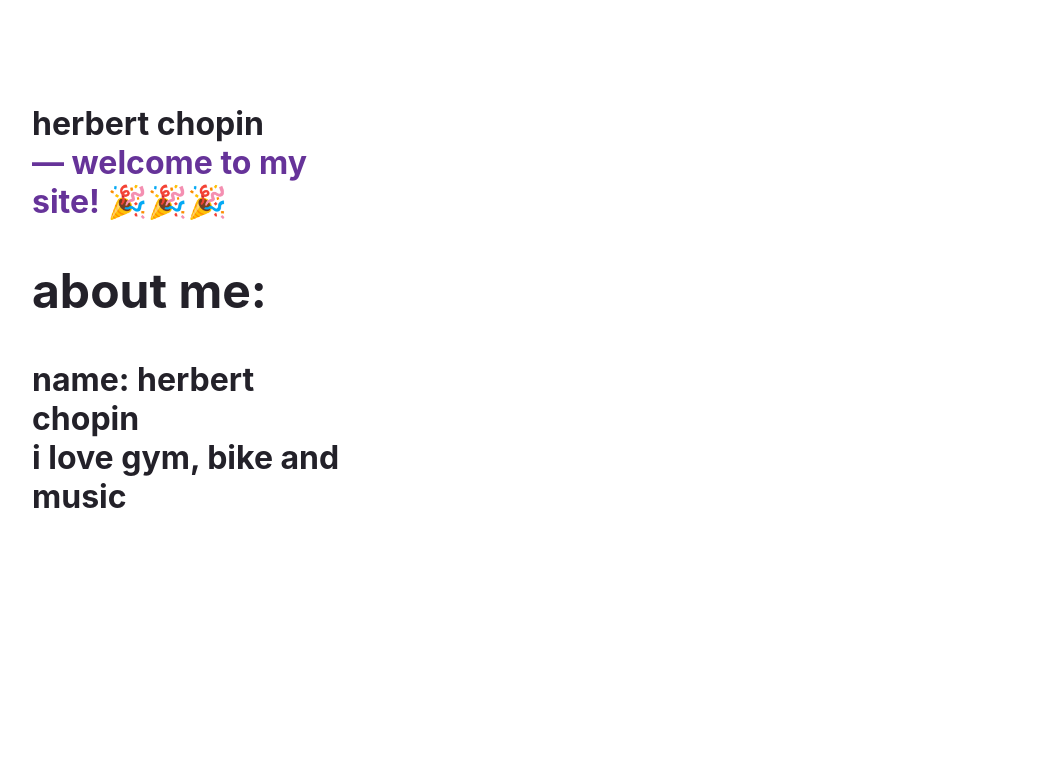
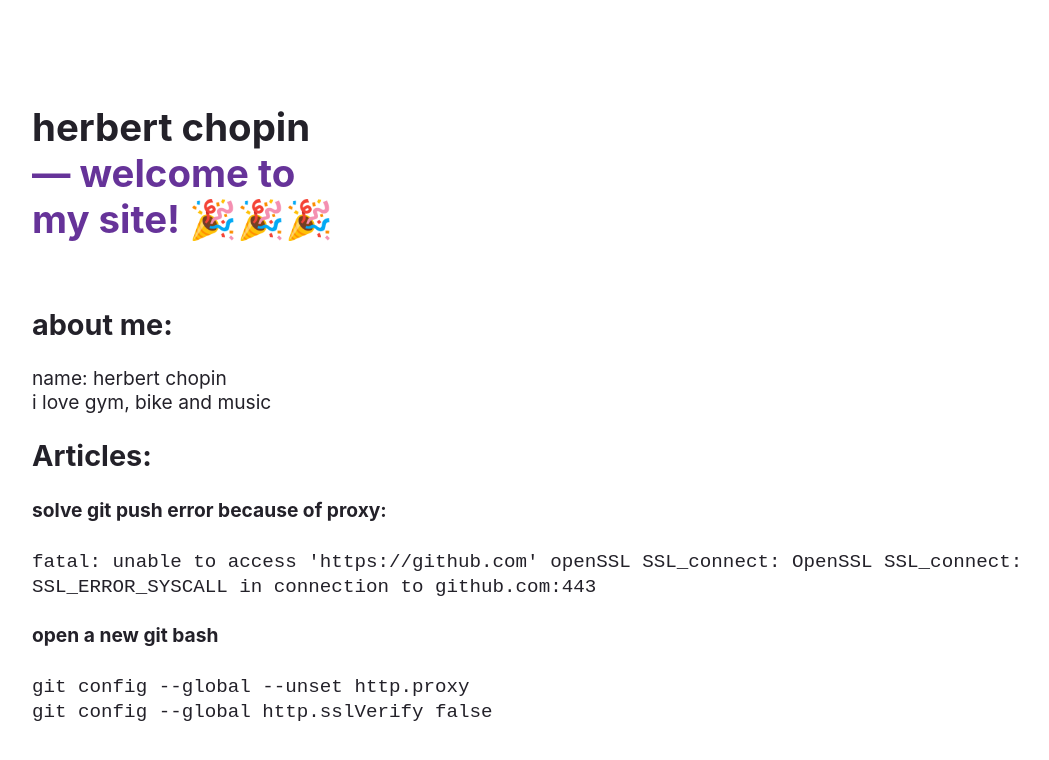
Before and after one commit to herbertxy/herbert-chopin, a Gatsby site: page / in a window 1280 px wide. Shown: the whole page, without its empty margins (72-1121 px from the left). Built offline with nearby package versions, Linux system fonts and the light colour scheme; Gatsby itself is replaced by a stand-in of ours.

```diff
--- a/src/pages/index.tsx
+++ b/src/pages/index.tsx
@@ -1,20 +1,20 @@
-import * as React from "react"
-import type { HeadFC } from "gatsby"
-import About from "./about"
-
+import * as React from "react";
+import type { HeadFC } from "gatsby";
+import About from "./about";
+import './style.css'
 const pageStyles = {
   color: "#232129",
   padding: 96,
   fontFamily: "-apple-system, Roboto, sans-serif, serif",
-}
+};
 const headingStyles = {
   marginTop: 0,
   marginBottom: 64,
   maxWidth: 320,
-}
+};
 const headingAccentStyles = {
   color: "#663399",
-}
+};
 
 const IndexPage = () => {
   return (
@@ -23,12 +23,23 @@ const IndexPage = () => {
         herbert chopin
         <br />
         <span style={headingAccentStyles}>— welcome to my site! 🎉🎉🎉</span>
-        <About/>
       </h1>
+      <About />
+      <h2>Articles:</h2>
+      <div>
+        <h4>solve git push error because of proxy:</h4>
+        <code>
+          fatal: unable to access 'https://github.com' openSSL SSL_connect:
+          OpenSSL SSL_connect: SSL_ERROR_SYSCALL in connection to github.com:443
+        </code>
+        <h4>open a new git bash</h4>
+        <code>git config --global --unset http.proxy</code><br/>
+        <code>git config --global http.sslVerify false</code>
+      </div>
     </main>
-  )
-}
+  );
+};
 
-export default IndexPage
+export default IndexPage;
 
-export const Head: HeadFC = () => <title>Home Page</title>
+export const Head: HeadFC = () => <title>Home Page</title>;
--- /dev/null
+++ b/src/pages/style.css
@@ -0,0 +1,3 @@
+body{
+    font-size: 1.2rem;
+}
```
